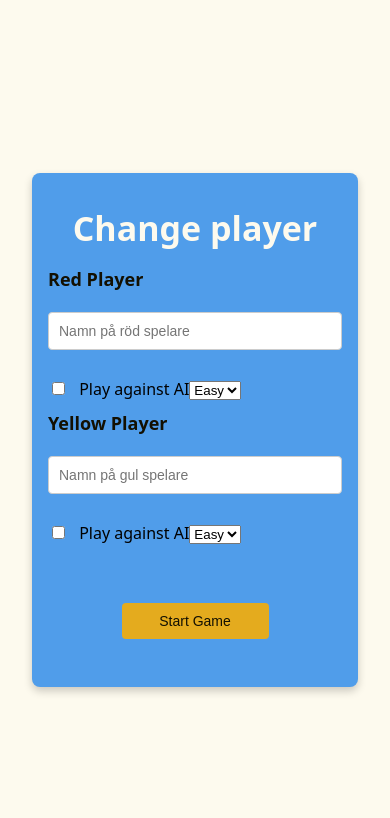
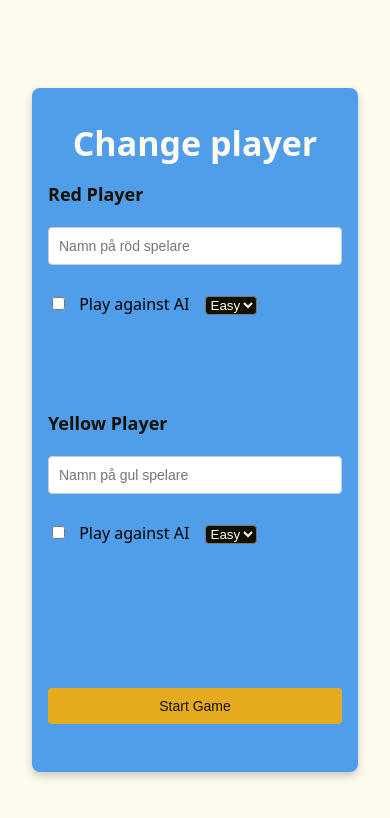
Before and after one commit to EricClasson/Connect_4_group_project, a React (Vite) app: page / in a window 390 px wide. Shown: the top 818 px of the page. Built offline with nearby package versions, Linux system fonts and the light colour scheme.

Commit message:
selection styles

```diff
--- a/src/styles/registerCreatePlayer.css
+++ b/src/styles/registerCreatePlayer.css
@@ -83,3 +83,38 @@ button[type='button'] {
 div button + button {
   margin-left: 0.625rem;
 }
+
+select {
+  border-radius: var(--borderRadius-reg);
+  background-color: var(--color-text);
+  color: var(--background);
+  margin-inline: 1rem;
+  height: 100%;
+}
+
+option[value='hard']:nth-child(even) {
+  background-color: rgb(158, 29, 29);
+  color: var(--background);
+  text-align: center;
+}
+option[value='hard']:nth-child(even):hover {
+  background-color: rgb(234, 51, 51);
+}
+option[value='easy']:nth-child(odd) {
+  background-color: rgb(32, 164, 35);
+  color: var(--background);
+  text-align: center;
+}
+option[value='hard']:nth-child(even):hover {
+  background-color: rgb(107, 250, 109);
+}
+@media (max-width: 500px) {
+  button {
+    margin-top: 2rem;
+    width: 100%;
+  }
+
+  select {
+    margin-bottom: 6rem;
+  }
+}
```
